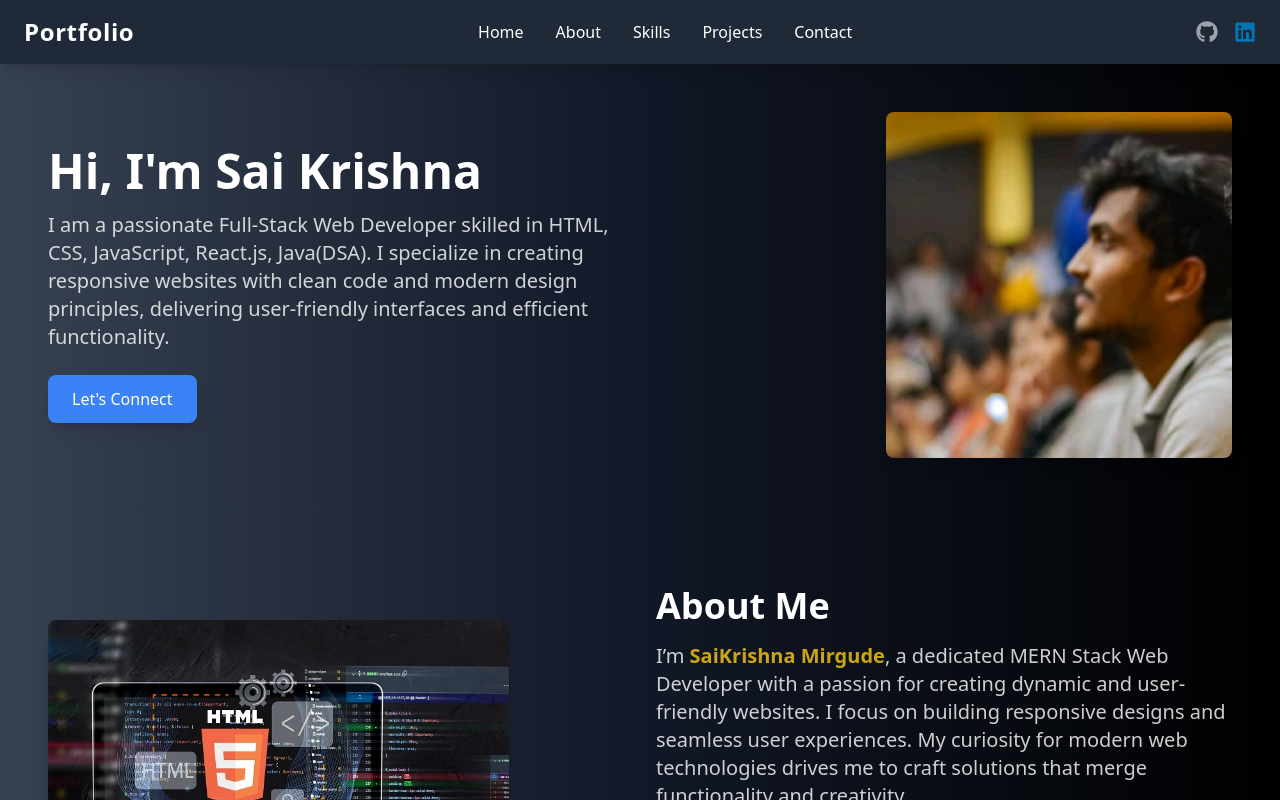
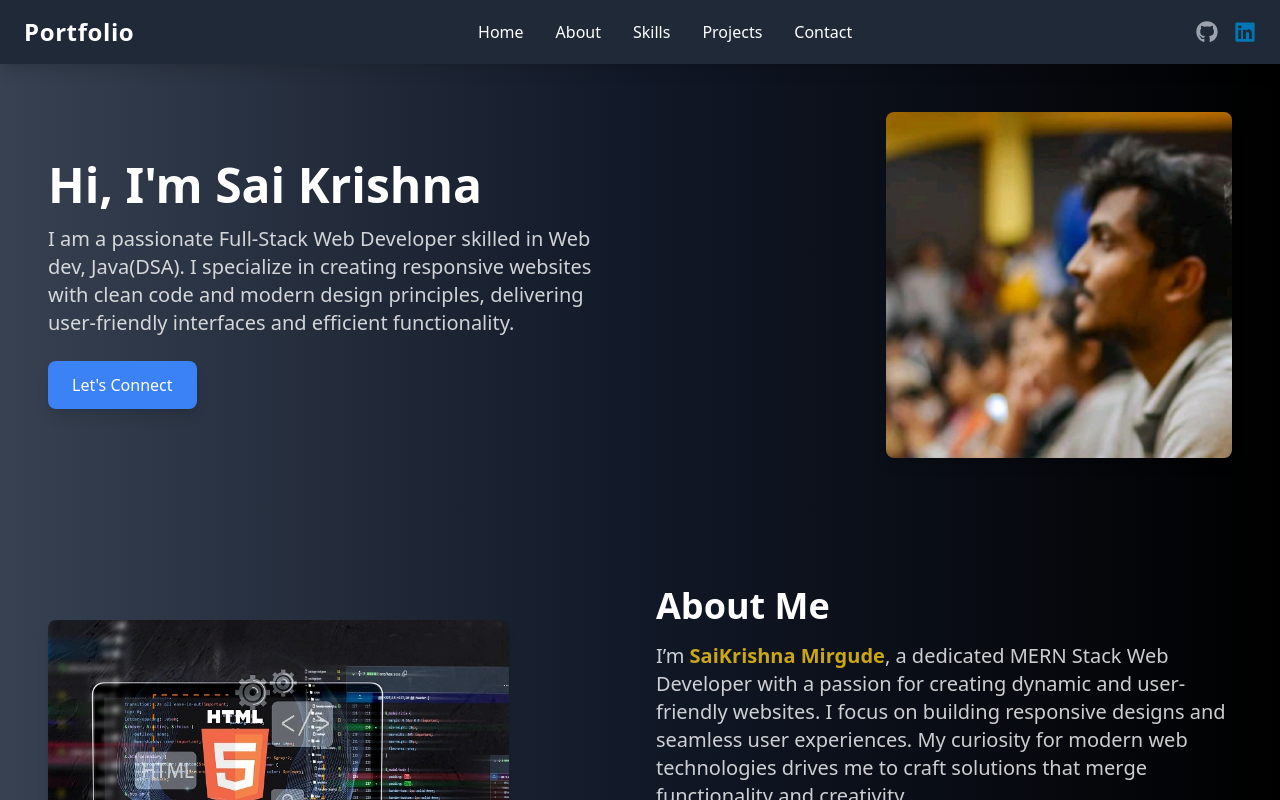
Before and after one commit to MirgudeSaikrishna/Portfolio, a React (Vite) app: page / in a window 1280 px wide. Shown: the top 800 px of the page. Built offline with nearby package versions, Linux system fonts and the light colour scheme.

Commit message:
Update Hero.jsx

```diff
--- a/src/components/Hero.jsx
+++ b/src/components/Hero.jsx
@@ -16,8 +16,7 @@ function Hero() {
             Hi, I'm Sai Krishna
           </h1>
           <p className="mt-4 text-lg sm:text-xl opacity-80">
-            I am a passionate Full-Stack Web Developer skilled in HTML, CSS,
-            JavaScript, React.js, Java(DSA). I specialize in creating responsive
+            I am a passionate Full-Stack Web Developer skilled in Web dev, Java(DSA). I specialize in creating responsive
             websites with clean code and modern design principles, delivering
             user-friendly interfaces and efficient functionality.
           </p>
```
